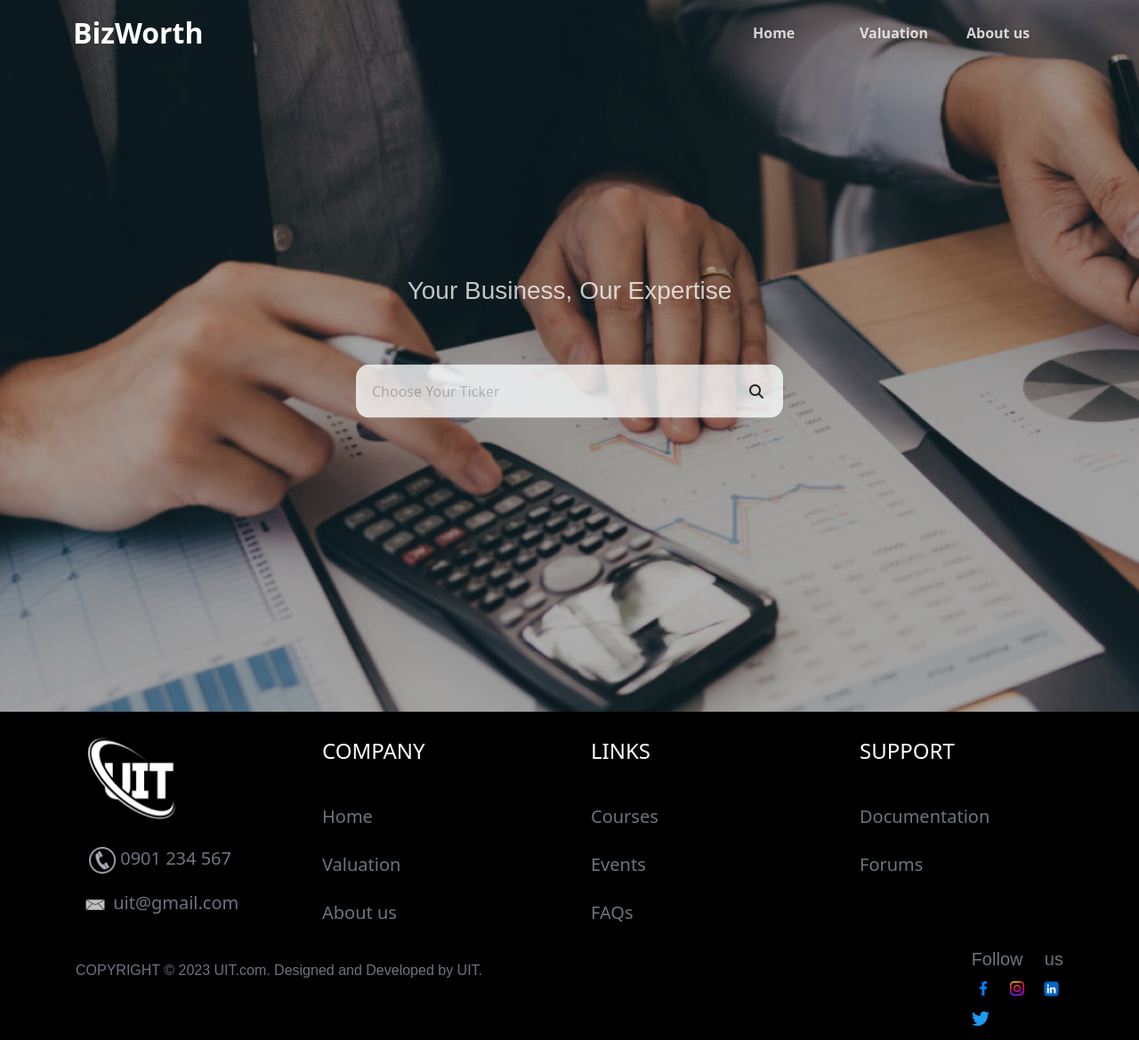
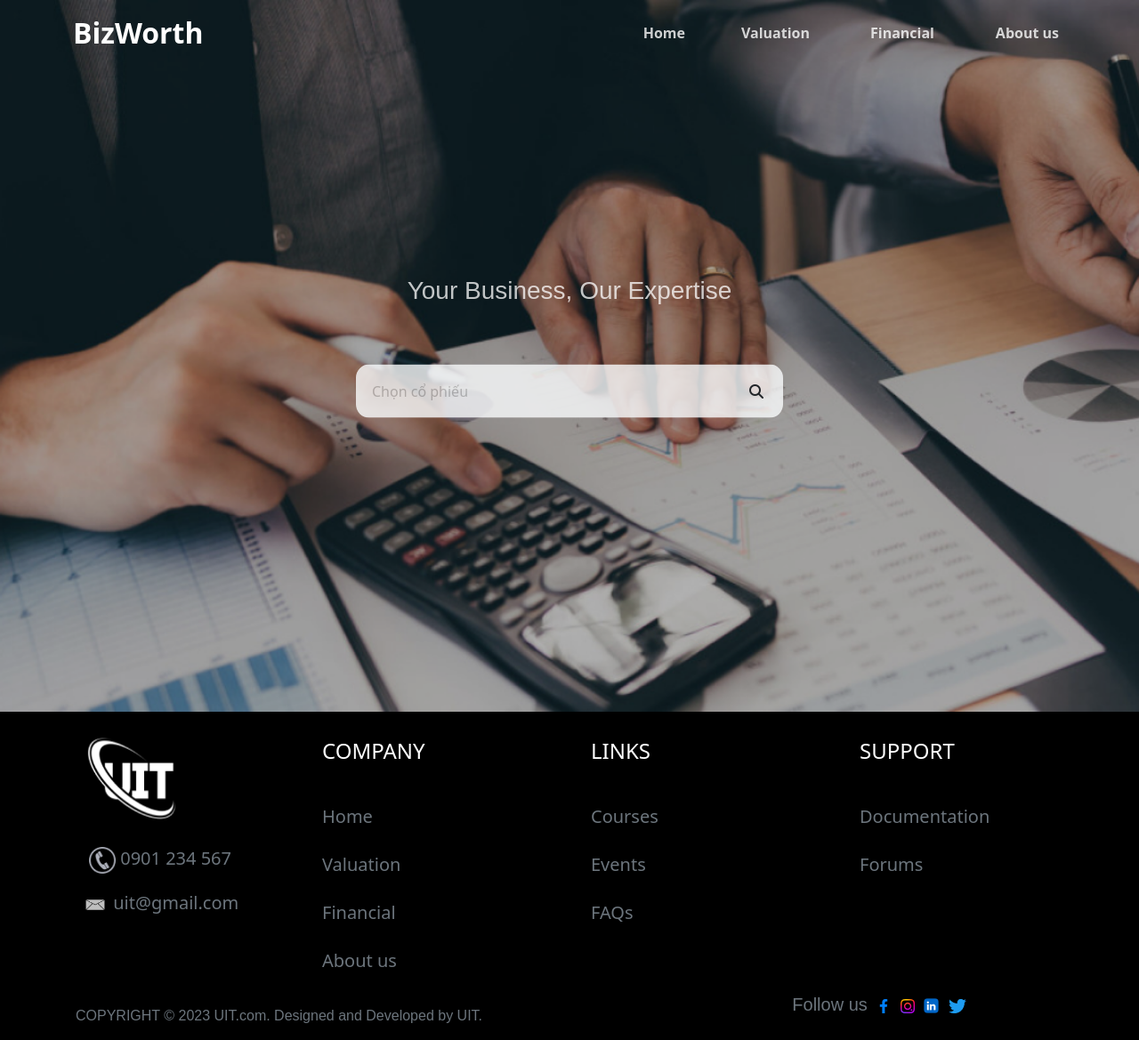
Before and after one commit to nhanna1219/BizWorth, a Django app: page / in a window 1280 px wide. Shown: the whole page at 89% size. Run offline with Django 4.2, Linux system fonts and the light colour scheme; some libraries are stand-ins or nearby versions.

Commit message:
Update UI, render page two

```diff
--- a/main/static/css/styles.css
+++ b/main/static/css/styles.css
@@ -10,8 +10,8 @@ a{
     overflow: hidden;
 }
 
-.valuation {
-    background: #eceff1;
+#valuation,#financial-report {
+    background: #e3e3e347;
 }
 
 .business {
@@ -23,8 +23,9 @@ a{
 }
 
 .nav-item {
-    width: 120px;
+    width: 140px;
 }
+
 p {
     padding: 0 25px;
     font-family: 'Arial', sans-serif;
@@ -72,8 +73,8 @@ p {
 }
 
 .nav-link {
-    margin-right: 30px;
     color: rgba(249, 249, 249, 0.81);
+    text-align: right;
 }
 
 #home {
@@ -220,3 +221,18 @@ ul.styled-list li {
 .read-more,.business-info-list {
     padding: 0 25px;
 }
+
+.read-more {
+    font-weight: 600;
+}
+
+#btn-back-to-top {
+    position: fixed;
+    bottom: 20px;
+    right: 20px;
+    display: none;
+}
+
+.card-body {
+    background: #eceff1;
+}
--- a/main/static/js/search.js
+++ b/main/static/js/search.js
@@ -44,20 +44,23 @@ function inputHandler(){
             dropdownArray.forEach(dropdown => {
                 dropdown.classList.add('closed');
             });
+
+            // Fix chart scaling
+            document.getElementById('valuation').style.display = '';
+            document.getElementById('financial-report').style.display = 'none';
             await Promise.all([
                 getBusinessInfo(ticker),
                 getTickerVisualization(ticker)
             ]);
+
+            document.getElementById('valuation').scrollIntoView();
             // Save ticker name to session
             sessionStorage.setItem('selectedTicker', ticker);
-
-            document.getElementById('valuation').style.display = '';
-            document.getElementById('valuation').scrollIntoView();
         });
     })
 
     inputField.addEventListener('focus', () => {
-        inputField.placeholder = 'Type to filter...';
+        inputField.placeholder = 'Gõ để lọc cổ phiếu...';
         inputField.style = "border-radius:15px 15px 0 0;"
         dropdown.classList.add('open');
         dropdownArray.forEach(dropdown => {
@@ -68,7 +71,7 @@ function inputHandler(){
 
     inputField.addEventListener('blur', () => {
         inputField.style = "";
-        inputField.placeholder = 'Choose Your Ticker';
+        inputField.placeholder = 'Chọn cổ phiếu';
         if (inputField.value.trim() !== "")
             inputField.style = "font-weight: 600;";
         closeDropdown();
@@ -245,6 +248,11 @@ async function getBusinessInfo(ticker){
             }
         });
 
+        // Clear the content on first load
+        var elements = document.querySelectorAll('[data-original-content]');
+        elements.forEach(function(element) {
+            element.setAttribute('data-original-content', '');
+        });
         readMoreNLess();
     } catch (error){
         console.log('Error at getBusinessInfor()',error);
@@ -271,6 +279,7 @@ async function getTickerVisualization(ticker){
         let canslimDataPoint = 20;
         let mx4DataPoint = 10;
         container.innerHTML = '';
+
         for (let obj in res){
             if (obj === 'cs_max_data_point') {
                 canslimDataPoint = res[obj];
@@ -289,7 +298,6 @@ async function getTickerVisualization(ticker){
             }
         }
         addDropdowns(canslimDataPoint, mx4DataPoint);
-
     } catch (error) {
         console.error('Error:', error);
     }
@@ -318,6 +326,7 @@ function initializeSelectInstance(selector, maxPoints, updateDataPointFunction)
                     options.push({id: i, title: `${i} điểm`});
                 }
                 callback(options);
+                selectInstance.setValue(maxPoints);
             },
             onItemAdd: (value) => {
                 updateDataPointFunction(parseInt(value, 10));
@@ -405,8 +414,81 @@ function readMoreNLess() {
     });
 }
 
+function onValuationClick() {
+    const valuationNav = document.getElementById('valuation-nav-btn');
+    valuationNav.addEventListener('click', () => {
 
+        const selectedTicker = sessionStorage.getItem('selectedTicker');
+        const inputElement = document.querySelector('.chosen-value');
+
+        if (!selectedTicker) {
+            setTimeout(() => {
+                inputElement.focus();
+            }, 100);
+        } else {
+            // getTickerVisualization(selectedTicker);
+            const textValue = document.querySelector(`[data-value="${selectedTicker}"`).innerText;
+            inputElement.value = textValue;
+            document.getElementById('financial-report').style.display = 'none';
+            document.getElementById('valuation').style.display = '';
+        }
+    });
+}
+
+function get_financial_report() {
+    const financialBtn = document.getElementById('financial-nav-btn');
+    financialBtn.addEventListener('click', async (e) => {
+        e.preventDefault();
+        const inputElement = document.querySelector('.chosen-value');
+        const valuation = document.getElementById('valuation');
+
+        valuation.style.display = 'none';
+        inputElement.value = '';
+        const financialContainer = document.getElementById('financial-report');
+        financialContainer.style.display = '';
+        const response = await fetch('http://127.0.0.1:8000/get_financial_report/', {
+            method: 'GET',
+            headers: {
+                'Content-Type': 'application/json'
+            }
+        });
+        const data = await response.json();
+        if (data) {
+            document.getElementById('eps-chart-container').innerHTML = data.graph_html_eps;
+            document.getElementById('lnst-chart-container').innerHTML = data.graph_html_lnst;
+            document.getElementById('fed-chart-container').innerHTML = data.graph_html_fed;
+        }
+        const scripts = financialContainer.querySelectorAll('script');
+        if (scripts) {
+            for (let script of scripts){
+                const scriptContent = script.textContent || script.innerText;
+                new Function(scriptContent)();
+            }
+        }
+        financialContainer.scrollIntoView();
+    });
+}
+
+function scrollToTop() {
+    var btn = document.getElementById('btn-back-to-top');
+    btn.addEventListener('click', () => {
+        document.body.scrollTop = 0;
+        document.documentElement.scrollTop = 0;
+    });
+}
+window.onscroll = function () {
+    var btnScrollToTop = document.getElementById('btn-back-to-top');
+    if (document.body.scrollTop > 20 || document.documentElement.scrollTop > 20) {
+        btnScrollToTop.style.display = "block";
+    } else {
+        btnScrollToTop.style.display = "none";
+    }
+};
 
 document.addEventListener('DOMContentLoaded', function () {
+    sessionStorage.setItem('selectedTicker', '')
+    get_financial_report();
+    onValuationClick();
     inputHandler();
+    scrollToTop();
 });
--- a/main/templates/home.html
+++ b/main/templates/home.html
@@ -25,6 +25,9 @@
 <body>
     {% comment %} Header {% endcomment %}
     <div class="main">
+        <button type="button" class="btn btn-dark btn-floating btn-lg"id="btn-back-to-top" >
+            <i class="fas fa-arrow-up"></i>
+        </button>
         <div id="home">
             {% comment %} Navbar {% endcomment %}
             <nav class="navbar navbar-expand-lg navbar-dark">
@@ -42,10 +45,13 @@
                                 <a class="nav-link fw-semibold" aria-current="page" href="#home">Home</a>
                             </li>
                             <li class="nav-item btn-lg">
-                                <a class="nav-link fw-semibold" href="#valuation">Valuation</a>
+                                <a class="nav-link fw-semibold" id="valuation-nav-btn" href="#valuation">Valuation</a>
                             </li>
                             <li class="nav-item btn-lg">
-                                <a class="nav-link fw-semibold" href="#footer">About us</a>
+                                <a class="nav-link fw-semibold" id="financial-nav-btn" href="#">Financial</a>
+                            </li>
+                            <li class="nav-item btn-lg">
+                                <a class="nav-link fw-semibold" href="#about">About us</a>
                             </li>
                         </ul>
                     </div>
@@ -61,7 +67,7 @@
                     <form class="w-75 text-center">
                         <div class="search-box">
                             <input class="chosen-value w-100" type="text" value=""
-                                placeholder="Choose Your Ticker" />
+                                placeholder="Chọn cổ phiếu" />
                             <i class="ic-search fa-solid fa-magnifying-glass"></i>
                         </div>
                         <ul class="tickers-list">
@@ -73,15 +79,46 @@
                 </div>
             </div>
         </div>
-
+        {% comment %} Financial Statement {% endcomment %}
+        <div id="financial-report" style="display:none">
+            <div class="container p-5">
+                <div class="d-flex justify-content-center">
+                    <p class="fs-3 fw-bold mb-5 text-black">Báo Cáo Tài Chính</p>
+                    <img style="margin-left: 5px;margin-top: 7px;" src="{% static 'img/financial-report.png' %}" width="40"
+                        height="40">
+                </div>
+                <div class="row mb-3 mt-3">
+                    <div class="col">
+                        <div class="card">
+                            <div class="card-body">
+                                <div class="card-title d-flex align-items-center">
+                                    <img src="{% static 'img/financial-statement.png' %}" width="30"
+                                        height="30">
+                                    <h5 class="px-4" style="line-height: 40px;">
+                                        Chỉ Số Tài Chính
+                                    </h5>
+                                </div>
+                                <div class="financial-statement">
+                                    <div id="eps-chart-container" class="row mt-4"></div>
+                                    <hr class="hr hr-blurry mt-3 mb-4"/>
+                                    <div id="lnst-chart-container" class="row"></div>
+                                    <hr class="hr hr-blurry mt-3 mb-4"/>
+                                    <div id="fed-chart-container" class="row"></div>
+                                </div>
+                            </div>
+                        </div>
+                    </div>
+                </div>
+            </div>
+        </div>
         <div id="valuation" style="display:none;">
             <div class="container p-5">
                 <div class="d-flex justify-content-center">
                     <p class="fs-3 fw-bold mb-5 text-black">Kết Quả Định Giá</p>
-                    <img style="margin-left: 20px; margin-top: -5px" src="{% static 'img/hooray.png' %}" width="40"
+                    <img style="margin-left: 5px;margin-top: 7px;" src="{% static 'img/hooray.png' %}" width="40"
                         height="40">
                 </div>
-                <div class="row mb-5">
+                <div class="row mb-5 ">
                     {% comment %} Company Profile {% endcomment %}
                     <div class="row mb-3 mt-3">
                         <div class="col">
@@ -249,13 +244,16 @@
                         <h4>COMPANY</h4>
                     </div>
                     <div class="row mt-2 mb-2">
-                        <a href="#" class="mt-3 fs-5 text-secondary">Home</a>
+                        <a href="#home" class="mt-3 fs-5 text-secondary">Home</a>
                     </div>
                     <div class="row mt-2 mb-2">
-                        <a href="#" class="mt-3 fs-5 text-secondary">Valuation</a>
+                        <a href="#valuation" class="mt-3 fs-5 text-secondary">Valuation</a>
                     </div>
                     <div class="row mt-2 mb-2">
-                        <a href="#" class="mt-3 fs-5 text-secondary">About us</a>
+                        <a href="#financial-report" class="mt-3 fs-5 text-secondary">Financial</a>
+                    </div>
+                    <div class="row mt-2 mb-2">
+                        <a href="#about" class="mt-3 fs-5 text-secondary">About us</a>
                     </div>
                 </div>
                 <div class="col-3">
@@ -286,10 +284,10 @@
             </div>
 
             <div class="row gx-5">
-                <div class="mt-3 col-10">
+                <div class="mt-3 col-8">
                     <p class="text-secondary">COPYRIGHT © 2023 UIT.com. Designed and Developed by UIT. </p>
                 </div>
-                <div class="col-2">
+                <div class="col-4">
                     <p class="fs-5 text-secondary">
                         Follow us
                         <img class="img-social" src="{% static 'img/f.png' %}">
--- a/main/urls.py
+++ b/main/urls.py
@@ -7,6 +7,7 @@ urlpatterns = [
     path('get_ticker_chart/', views.get_ticker_chart, name='get_ticker_chart'),
     path('update_canslim_point/', views.update_canslim_point, name='update_canslim_point'),
     path('update_mx4_point/', views.update_mx4_point, name='update_mx4_point'),
-    path('get_business_info/', views.get_business_info, name='get_business_info')
+    path('get_business_info/', views.get_business_info, name='get_business_info'),
+    path('get_financial_report/', views.get_financial_report, name='get_financial_report')
     # path('get_ticker_chart/', views.get_ticker_chart, name='get_ticker_chart'),
 ]
--- a/main/views.py
+++ b/main/views.py
@@ -57,15 +57,42 @@ def plot_chart(csv_file_path, title, x_title, y_title):
     fig = Figure()
 
     for column in df.columns[1:]:
-        fig.add_trace(Scatter(x=df['Quarter'], y=df[column], mode='lines+markers', name=column))
+        fig.add_trace(Scatter(x=df['Quarter'], y=df[column], mode='lines+markers', name=column,
+                              line=dict(width=3)))
 
     fig.update_layout(
-        title=title,
-        xaxis=dict(title=x_title),
-        yaxis=dict(title=y_title),
-        showlegend=True
+        template='gridon',
+        title={
+            'text': f"<b>{title}</b>",
+            'y':0.9,
+            'x':0.5,
+            'xanchor': 'center',
+            'yanchor': 'top'
+        },
+        xaxis=dict(
+            title='<i>Thời gian</i>',
+            titlefont=dict(
+                size=11
+            )
+        ),
+        yaxis=dict(
+            title='<i>Giá cổ phiếu (đơn vị: nghìn VNĐ)</i>',
+            titlefont=dict(
+                size=11
+            )
+        ),
+        margin=dict(
+            l=130,
+            b=130,
+        ),
+        legend_title='Legend',
+        hoverlabel=dict(
+            bgcolor="white",
+            font_size=12,
+            font_family="Rockwell"
+        ),
+        hovermode='x unified',
     )
-
     graph_html = plot(fig, output_type='div', include_plotlyjs=False)
 
     return graph_html
@@ -169,9 +196,10 @@ def plot_stock_price(ticker,npat_df,pe_df,stock_df):
 
 def plot_canslim(df_sale,df_financialRP,data_point=None,redraw=False):
     # Check on max data point
-    max_data_point_sales = len(df_sale['Sales']) - 8
-    max_data_point_eps = len(df_financialRP['EPS']) - 8
+    max_data_point_sales = helper_cs.CountDataPoints(df_sale['Sales'])
+    max_data_point_eps = helper_cs.CountDataPoints(df_financialRP['EPS'])
     max_data_point = min(max_data_point_sales, max_data_point_eps)
+    print(max_data_point)
     if data_point is None:
         data_point = max_data_point
     sales = helper_cs.GetDataPoints(df_sale['Sales'].tolist(),data_point)
@@ -411,22 +439,23 @@ def get_business_info(request):
                 'prospect': prospect
             })
 
+def get_financial_report(request):
+    if request.method == 'GET':
+        graph_html_eps = plot_chart_eps()
+        graph_html_lnst = plot_chart_lnst()
+        graph_html_fed = plot_chart_fed()
+
+        return JsonResponse({
+            'graph_html_eps': graph_html_eps,
+            'graph_html_lnst': graph_html_lnst,
+            'graph_html_fed': graph_html_fed,
+        })
 
 def home(request):
-    # graph_html_eps = plot_chart_eps()
-    # graph_html_lnst = plot_chart_lnst()
-    # graph_html_fed = plot_chart_fed()
-
     df = pd.read_csv(f'main/static/data/tickers.csv', header=None)
     df.columns = ['short_name', 'full_name','outstanding_share', 'pe_avg_industry']
     tickers = df.to_dict('records')
     # await trainModelAsync(tickers)
     return render(request, "home.html", {
-        # 'graph_html_eps': graph_html_eps,
-        # 'graph_html_lnst': graph_html_lnst,
-        # 'graph_html_fed': graph_html_fed,
         'tickers': tickers
     })
-
-# shares_outstanding = 2089955445.00
-#     pe_avg_industry = 33.46
```
Also changed, not shown: other parts of main/templates/home.html (+1 -43 lines), main/static/img/financial-report.png (added).
